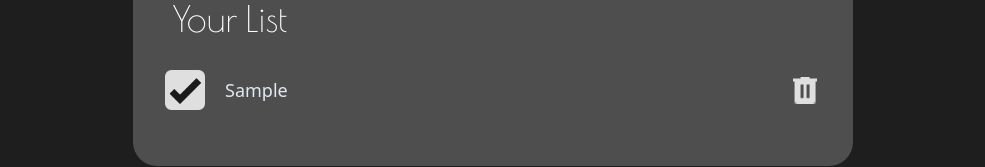
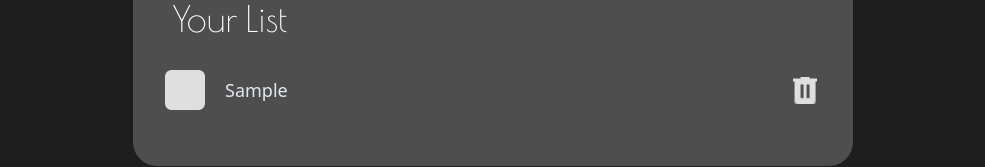
Before and after one commit to abbiebabu/TodoApp, a React (Vite) app: page / in a window 1280 px wide. Both pictures are taken after typing "Sample" into the empty fields and a click on the button "Add Task". Shown: the part 410-577 px from the top of the page, without its empty margins (147-1132 px from the left). Built offline with nearby package versions, Linux system fonts and the light colour scheme; a web font is replaced by a local one.

Commit message:
changed tick to untick

```diff
--- a/src/components/TodoItems.jsx
+++ b/src/components/TodoItems.jsx
@@ -2,11 +2,11 @@
 import untick from "../assets/untick.png";
 import del from "../assets/del.png";
 
-export const TodoItems = ({text}) => {
+export const TodoItems = ({ text }) => {
   return (
     <div className="flex ml-3 my-8 items-center px-5 ">
       <div className="flex flex-1 gap-5 items-center cursor-pointer ">
-        <img className="h-10 w-10" src={tick} alt="" />
+        <img className="h-10 w-10" src={untick} alt="" />
         <p className="text-slate-200 text-[18px]">{text}</p>
       </div>
       <img src={del} alt="" className="w-6 cursor-pointer mr-4" />
```
